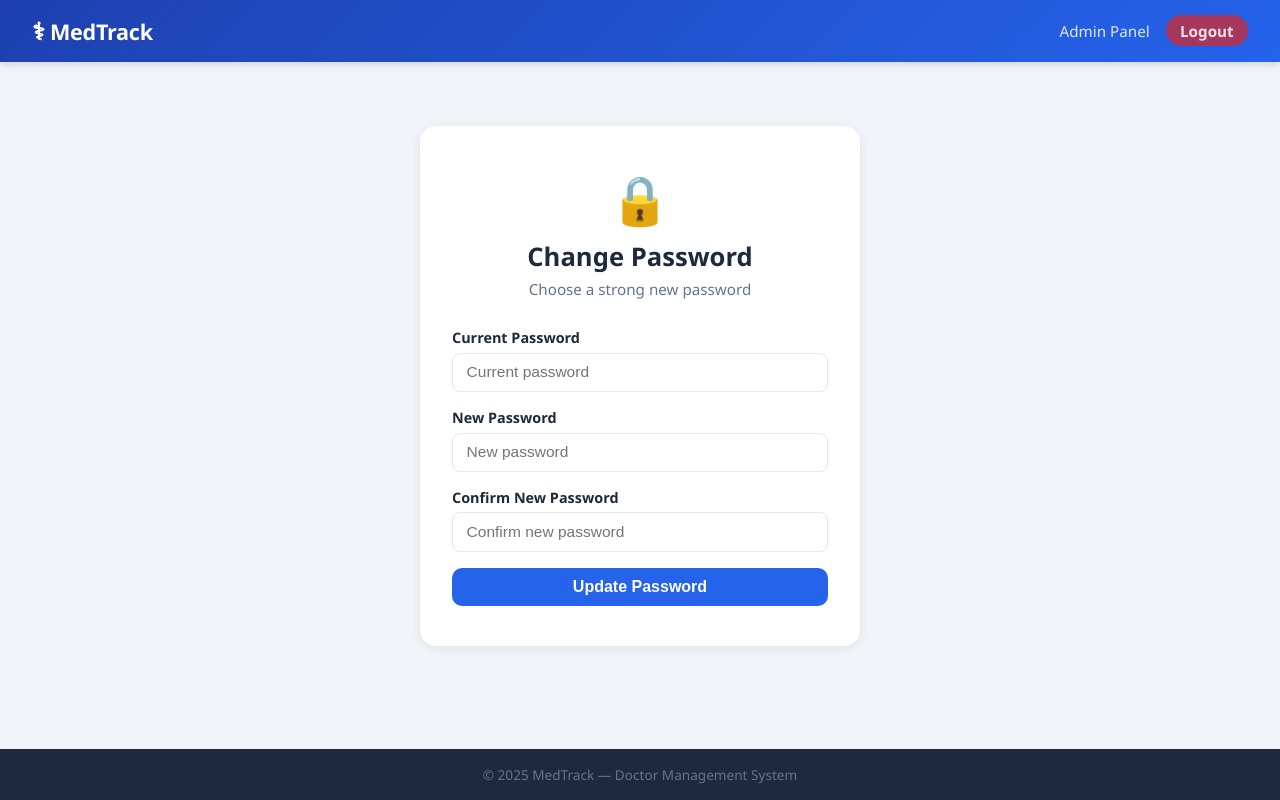
After one commit to mahfuz-byte/Med-track, a Django app: page /change-password/ in a window 1280 px wide. The commit adds this page. Run offline with Django 5.2, Linux system fonts and the light colour scheme; the visitor is signed in with stand-in values (Sample User, id 1).

Commit message:
Add profile update, change password, and forgot password features
- Doctors can edit their profile info from /profile/edit/
- Change password at /change-password/ with current password verification
- Forgot password flow via Gmail: request reset link, receive email,
  confirm new password — restricted to verified doctors only
- Syncs DoctorProfile.email to User.email for Django's token mechanism
- Updated navbar with My Profile and Change Password links

Co-Authored-By: Claude Sonnet 4.6 <noreply@anthropic.com>

```diff
--- a/accounts/forms.py
+++ b/accounts/forms.py
@@ -1,5 +1,6 @@
 from django import forms
 from django.contrib.auth.models import User
+from django.contrib.auth.forms import PasswordResetForm, SetPasswordForm
 from .models import DoctorProfile
 
 
@@ -37,3 +38,63 @@ class Step2Form(forms.ModelForm):
             'address': forms.Textarea(attrs={'rows': 3, 'placeholder': 'Your clinic address'}),
             'visiting_hours': forms.TextInput(attrs={'placeholder': 'e.g. Mon–Fri 9am–5pm'}),
         }
+
+
+class ProfileUpdateForm(forms.ModelForm):
+    class Meta:
+        model = DoctorProfile
+        exclude = ['user', 'is_verified', 'is_rejected', 'created_at']
+        widgets = {
+            'graduation_year': forms.NumberInput(attrs={'placeholder': 'e.g. 2010'}),
+            'specialization': forms.TextInput(attrs={'placeholder': 'e.g. Cardiology'}),
+            'workplace': forms.TextInput(attrs={'placeholder': 'Hospital / Clinic name'}),
+            'degrees': forms.TextInput(attrs={'placeholder': 'e.g. MBBS, MD, FRCS'}),
+            'email': forms.EmailInput(attrs={'placeholder': 'your@email.com'}),
+            'phone': forms.TextInput(attrs={'placeholder': '+20 1xx xxx xxxx'}),
+            'address': forms.Textarea(attrs={'rows': 3, 'placeholder': 'Your clinic address'}),
+            'visiting_hours': forms.TextInput(attrs={'placeholder': 'e.g. Mon–Fri 9am–5pm'}),
+        }
+
+
+class PasswordChangeForm(forms.Form):
+    current_password = forms.CharField(
+        widget=forms.PasswordInput(attrs={'placeholder': 'Current password'})
+    )
+    new_password = forms.CharField(
+        widget=forms.PasswordInput(attrs={'placeholder': 'New password'}),
+        min_length=8,
+    )
+    new_password_confirm = forms.CharField(
+        widget=forms.PasswordInput(attrs={'placeholder': 'Confirm new password'})
+    )
+
+    def clean(self):
+        cleaned = super().clean()
+        pw = cleaned.get('new_password')
+        pw2 = cleaned.get('new_password_confirm')
+        if pw and pw2 and pw != pw2:
+            raise forms.ValidationError("New passwords do not match.")
+        return cleaned
+
+
+# Only lets verified doctors reset their password
+class DoctorPasswordResetForm(PasswordResetForm):
+    def get_users(self, email):
+        try:
+            profile = DoctorProfile.objects.get(email__iexact=email, is_verified=True)
+            user = profile.user
+            if user.is_active and user.has_usable_password():
+                yield user
+        except DoctorProfile.DoesNotExist:
+            pass  # Reveal nothing about unregistered emails
+
+
+class DoctorSetPasswordForm(SetPasswordForm):
+    def __init__(self, *args, **kwargs):
+        super().__init__(*args, **kwargs)
+        self.fields['new_password1'].widget = forms.PasswordInput(
+            attrs={'placeholder': 'New password'}
+        )
+        self.fields['new_password2'].widget = forms.PasswordInput(
+            attrs={'placeholder': 'Confirm new password'}
+        )
--- a/accounts/urls.py
+++ b/accounts/urls.py
@@ -7,4 +7,14 @@ urlpatterns = [
     path('login/', views.login_view, name='login'),
     path('logout/', views.logout_view, name='logout'),
     path('pending/', views.pending_view, name='pending'),
+
+    # Profile & password
+    path('profile/edit/', views.profile_update, name='profile_update'),
+    path('change-password/', views.change_password, name='change_password'),
+
+    # Forgot password flow
+    path('password-reset/', views.DoctorPasswordResetView.as_view(), name='password_reset'),
+    path('password-reset/done/', views.DoctorPasswordResetDoneView.as_view(), name='password_reset_done'),
+    path('password-reset/confirm/<uidb64>/<token>/', views.DoctorPasswordResetConfirmView.as_view(), name='password_reset_confirm'),
+    path('password-reset/complete/', views.DoctorPasswordResetCompleteView.as_view(), name='password_reset_complete'),
 ]
--- a/accounts/views.py
+++ b/accounts/views.py
@@ -1,9 +1,21 @@
 from django.shortcuts import render, redirect
-from django.contrib.auth import authenticate, login, logout
+from django.contrib.auth import authenticate, login, logout, update_session_auth_hash
+from django.contrib.auth.decorators import login_required
 from django.contrib.auth.models import User
-from .forms import Step1Form, Step2Form
+from django.contrib.auth.views import (
+    PasswordResetView, PasswordResetDoneView,
+    PasswordResetConfirmView, PasswordResetCompleteView,
+)
+from django.urls import reverse_lazy
+from .forms import (
+    Step1Form, Step2Form, ProfileUpdateForm,
+    PasswordChangeForm, DoctorPasswordResetForm, DoctorSetPasswordForm,
+)
 from .models import DoctorProfile
+from .decorators import verified_required
 
+
+# ── Registration ───────────────────────────────────────────────────────────────
 
 def register_step1(request):
     if request.user.is_authenticated:
@@ -39,12 +51,17 @@ def register_step2(request):
             profile = form.save(commit=False)
             profile.user = user
             profile.save()
+            # Sync email to User so password reset emails can be delivered
+            user.email = profile.email
+            user.save()
             del request.session['pending_user_id']
             return redirect('pending')
     else:
         form = Step2Form()
     return render(request, 'accounts/register_step2.html', {'form': form})
 
+
+# ── Login / Logout ─────────────────────────────────────────────────────────────
 
 def login_view(request):
     if request.user.is_authenticated:
@@ -67,7 +84,6 @@ def login_view(request):
             else:
                 error = "Invalid credentials."
         else:
-            # Temporarily activate for authentication check (doctor may be inactive/pending)
             was_inactive = user_obj and not user_obj.is_active
             if was_inactive:
                 user_obj.is_active = True
@@ -106,3 +122,71 @@ def logout_view(request):
 
 def pending_view(request):
     return render(request, 'accounts/pending.html')
+
+
+# ── Profile Update ─────────────────────────────────────────────────────────────
+
+@login_required
+@verified_required
+def profile_update(request):
+    profile = request.user.doctor_profile
+    if request.method == 'POST':
+        form = ProfileUpdateForm(request.POST, request.FILES, instance=profile)
+        if form.is_valid():
+            updated = form.save()
+            # Keep User.email in sync for password reset emails
+            request.user.email = updated.email
+            request.user.save()
+            return render(request, 'accounts/profile_edit.html', {
+                'form': form, 'success': True
+            })
+    else:
+        form = ProfileUpdateForm(instance=profile)
+    return render(request, 'accounts/profile_edit.html', {'form': form})
+
+
+# ── Change Password ────────────────────────────────────────────────────────────
+
+@login_required
+@verified_required
+def change_password(request):
+    if request.method == 'POST':
+        form = PasswordChangeForm(request.POST)
+        if form.is_valid():
+            if not request.user.check_password(form.cleaned_data['current_password']):
+                form.add_error('current_password', 'Current password is incorrect.')
+            else:
+                request.user.set_password(form.cleaned_data['new_password'])
+                request.user.save()
+                # Keep the user logged in after password change
+                update_session_auth_hash(request, request.user)
+                return render(request, 'accounts/change_password.html', {
+                    'form': PasswordChangeForm(), 'success': True
+                })
+    else:
+        form = PasswordChangeForm()
+    return render(request, 'accounts/change_password.html', {'form': form})
+
+
+# ── Forgot Password (class-based, using Django's built-in token mechanism) ─────
+
+class DoctorPasswordResetView(PasswordResetView):
+    template_name = 'accounts/password_reset.html'
+    email_template_name = 'accounts/password_reset_email.txt'
+    subject_template_name = 'accounts/password_reset_subject.txt'
+    form_class = DoctorPasswordResetForm
+    success_url = reverse_lazy('password_reset_done')
+
+
+class DoctorPasswordResetDoneView(PasswordResetDoneView):
+    template_name = 'accounts/password_reset_done.html'
+
+
+class DoctorPasswordResetConfirmView(PasswordResetConfirmView):
+    template_name = 'accounts/password_reset_confirm.html'
+    form_class = DoctorSetPasswordForm
+    success_url = reverse_lazy('password_reset_complete')
+
+
+class DoctorPasswordResetCompleteView(PasswordResetCompleteView):
+    template_name = 'accounts/password_reset_complete.html'
--- a/static/css/style.css
+++ b/static/css/style.css
@@ -448,6 +448,31 @@ a:hover { text-decoration: underline; }
 .badge-pending { background: #fef3c7; color: var(--warning); border: 1px solid #fcd34d; }
 .mt-2 { margin-top: 1rem; }
 
+/* ── Success alert ────────────────────────────────────────── */
+.alert-success {
+  background: #f0fdf4;
+  border: 1px solid #86efac;
+  color: #15803d;
+}
+
+/* ── Form actions row ─────────────────────────────────────── */
+.form-actions { display: flex; gap: .75rem; margin-top: .5rem; }
+
+/* ── Current photo preview ────────────────────────────────── */
+.current-photo {
+  display: flex;
+  align-items: center;
+  gap: .75rem;
+  margin-bottom: .5rem;
+}
+.current-photo img {
+  width: 56px; height: 56px;
+  border-radius: 50%;
+  object-fit: cover;
+  border: 2px solid var(--border);
+}
+.photo-hint { color: var(--muted); font-size: .82rem; }
+
 /* ── Responsive ───────────────────────────────────────────── */
 @media (max-width: 600px) {
   .navbar { flex-direction: column; gap: .6rem; }
--- /dev/null
+++ b/templates/accounts/change_password.html
@@ -0,0 +1,52 @@
+{% extends "base.html" %}
+{% block title %}Change Password | MedTrack{% endblock %}
+
+{% block content %}
+<div class="auth-container">
+  <div class="auth-card">
+    <div class="auth-header">
+      <div class="auth-icon">&#128274;</div>
+      <h2>Change Password</h2>
+      <p class="auth-sub">Choose a strong new password</p>
+    </div>
+
+    {% if success %}
+      <div class="alert alert-success">Your password has been changed successfully.</div>
+    {% endif %}
+
+    {% if form.non_field_errors %}
+      <div class="alert alert-error">{{ form.non_field_errors.0 }}</div>
+    {% endif %}
+
+    <form method="post" class="auth-form">
+      {% csrf_token %}
+
+      <div class="form-group">
+        <label>Current Password</label>
+        {{ form.current_password }}
+        {% if form.current_password.errors %}
+          <span class="field-error">{{ form.current_password.errors.0 }}</span>
+        {% endif %}
+      </div>
+
+      <div class="form-group">
+        <label>New Password</label>
+        {{ form.new_password }}
+        {% if form.new_password.errors %}
+          <span class="field-error">{{ form.new_password.errors.0 }}</span>
+        {% endif %}
+      </div>
+
+      <div class="form-group">
+        <label>Confirm New Password</label>
+        {{ form.new_password_confirm }}
+        {% if form.new_password_confirm.errors %}
+          <span class="field-error">{{ form.new_password_confirm.errors.0 }}</span>
+        {% endif %}
+      </div>
+
+      <button type="submit" class="btn-primary btn-full">Update Password</button>
+    </form>
+  </div>
+</div>
+{% endblock %}
--- /dev/null
+++ b/templates/accounts/password_reset_subject.txt
@@ -0,0 +1 @@
+Reset your MedTrack password
--- a/templates/base.html
+++ b/templates/base.html
@@ -18,6 +18,8 @@
           <a href="{% url 'admin_dashboard' %}">Admin Panel</a>
         {% else %}
           <a href="{% url 'dashboard' %}">Dashboard</a>
+          <a href="{% url 'profile_update' %}">My Profile</a>
+          <a href="{% url 'change_password' %}">Change Password</a>
         {% endif %}
         <a href="{% url 'logout' %}" class="btn-nav-logout">Logout</a>
       {% else %}
```
Also changed, not shown: templates/accounts/password_reset.html (added, +30 -0 lines), templates/accounts/password_reset_complete.html (added, +16 -0 lines), templates/accounts/password_reset_confirm.html (added, +47 -0 lines), templates/accounts/password_reset_done.html (added, +19 -0 lines), templates/accounts/password_reset_email.txt (added, +13 -0 lines), templates/accounts/profile_edit.html (added, +88 -0 lines).
